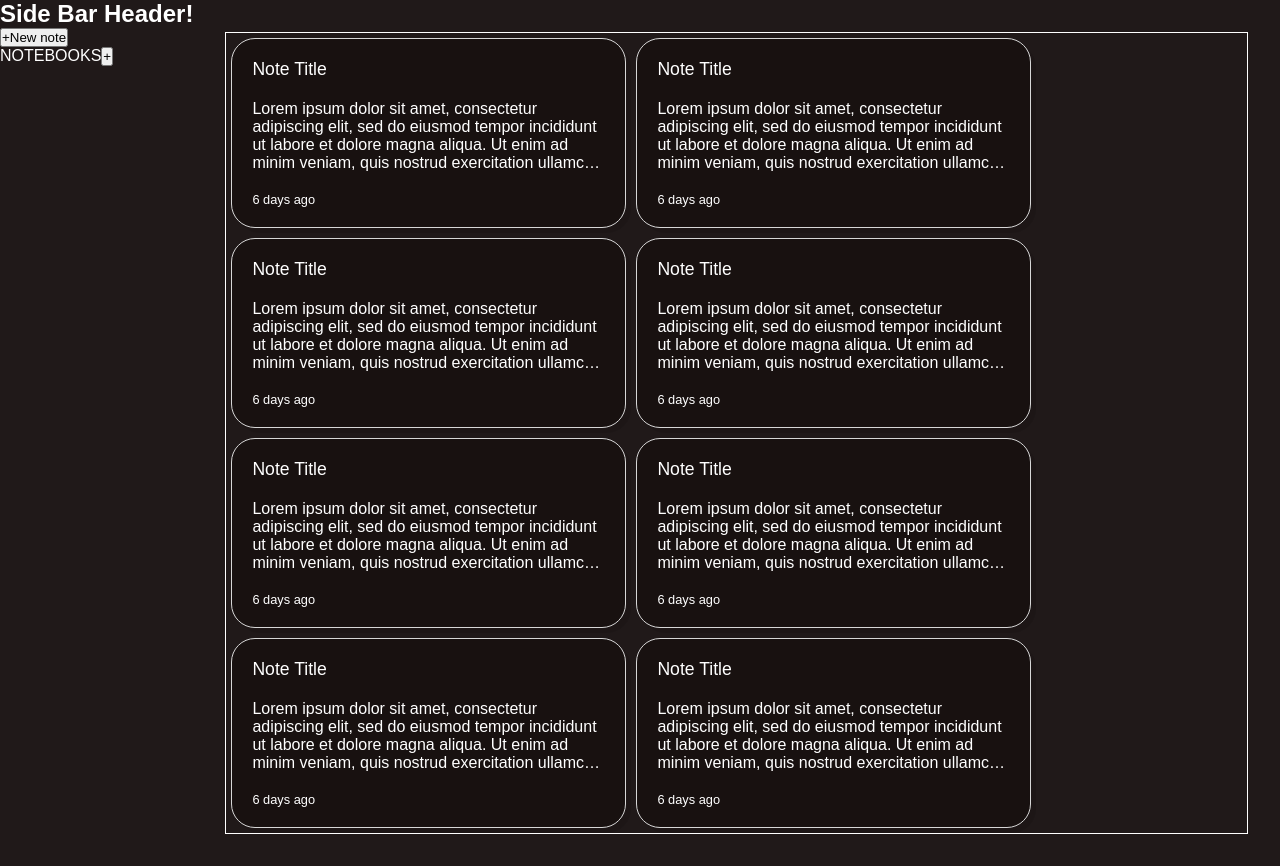
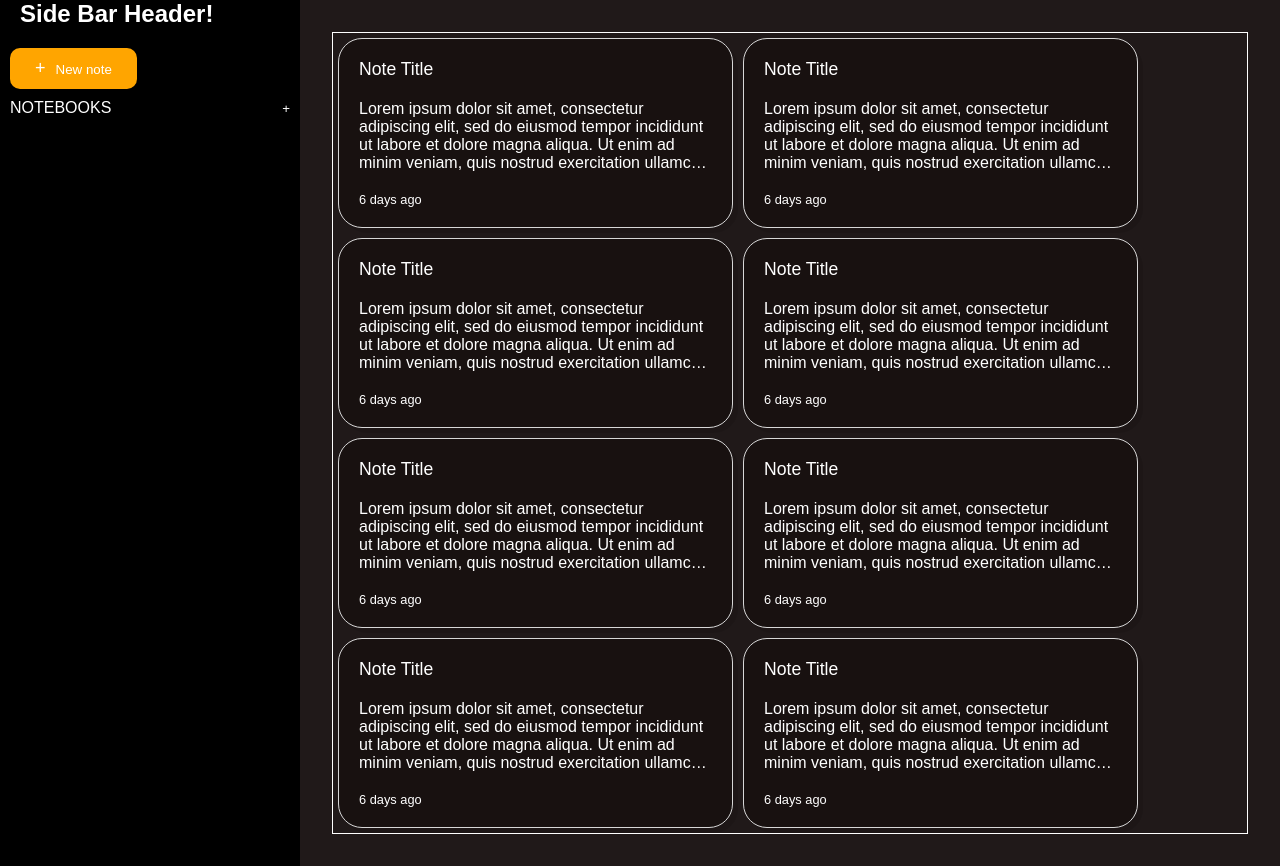
Before and after one commit to MegHende03/CharlieRomeoUniformDelta-app, a React (Vite) app in the folder frontend/: page / in a window 1280 px wide. Built offline with nearby package versions, Linux system fonts and the light colour scheme; a web font is replaced by a local one.

Commit message:
Hot fix from merge conflict

```diff
--- a/frontend/src/components/layout/SideBar.css
+++ b/frontend/src/components/layout/SideBar.css
@@ -1,6 +1,52 @@
-.sidebar {
-    width: 220px;
+.side-bar {
+    background-color: black;
+    width: 300px;
     min-height: 100vh;
+}
+
+.new-note-btn {
+    border: none;
+    padding: 10px 25px;
+    background-color: orange;
+    border-radius: 10px;
+    margin-top: 10px;
+    margin-left: 10px;
+    text-align: center;
+    cursor: pointer;
+    color: white;
+}
+
+h2 {
+    margin-bottom: 10px;
+    margin-left: 20px;
+}
+
+.plus {
+    margin-right: 10px;
+    font-size: large;
+}
+
+.notebook {
+    margin: 10px;
+    display: flex;
+    justify-content: space-between;
+}
+
+.plus-btn {
+    border: none;
+    cursor: pointer;
+    color: white;
     background-color: black;
-    padding: 1rem;
 }
+
+.close-modal {
+    cursor: pointer;
+    color: rgb(0, 0, 0);
+}
+
+.notebook-list {
+    list-style-type: none;
+    margin: 10px;
+    padding: 0px;
+    text-align: left;
+}
--- a/frontend/src/pages/HomePage.tsx
+++ b/frontend/src/pages/HomePage.tsx
@@ -1,9 +1,6 @@
 import SideBar from "../components/layout/SideBar.tsx";
 import NotesPanel from "../components/layout/NotesPanel.tsx";
 import "./HomePage.css";
-
-import SideBar from '../components/layout/SideBar.tsx'
-import '../styles/HomePage.css'
 
 function HomePage() {
   return (
```
